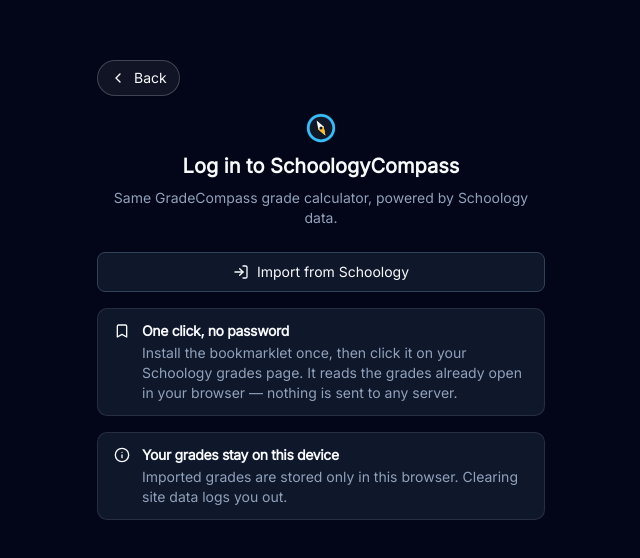
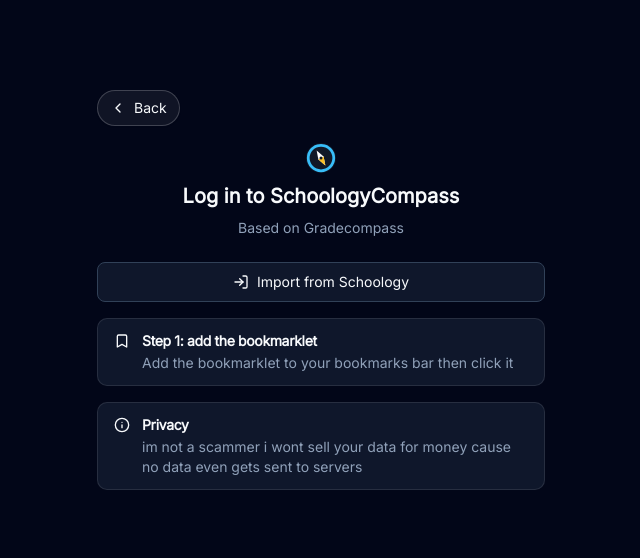
Before and after one commit to InkBoyM/schoology-campus, a SvelteKit app: page /login in a window 1280 px wide. Shown: the part 110-668 px from the top of the page, without its empty margins (319-959 px from the left). Built offline with nearby package versions, Linux system fonts and the light colour scheme.

Commit message:
Login page copy as specified

```diff
--- a/src/routes/login/+page.svelte
+++ b/src/routes/login/+page.svelte
@@ -31,9 +31,7 @@
 				<img src="/favicon.svg" class="h-8 w-8" alt={brand} />
 
 				<h1 class="text-xl font-bold">Log in to {brand}</h1>
-				<p class="text-muted-foreground text-center text-sm">
-					Same GradeCompass grade calculator, powered by Schoology data.
-				</p>
+				<p class="text-muted-foreground text-center text-sm">Based on Gradecompass</p>
 			</div>
 
 			<Button size="lg" variant="card" class="w-full" onclick={goImport}>
@@ -42,18 +40,18 @@
 
 			<Alert.Root>
 				<BookmarkIcon />
-				<Alert.Title class="line-clamp-none">One click, no password</Alert.Title>
+				<Alert.Title class="line-clamp-none">Step 1: add the bookmarklet</Alert.Title>
 				<Alert.Description>
-					Install the bookmarklet once, then click it on your Schoology grades page. It
-					reads the grades already open in your browser — nothing is sent to any server.
+					Add the bookmarklet to your bookmarks bar then click it
 				</Alert.Description>
 			</Alert.Root>
 
 			<Alert.Root>
 				<InfoIcon />
-				<Alert.Title class="line-clamp-none">Your grades stay on this device</Alert.Title>
+				<Alert.Title class="line-clamp-none">Privacy</Alert.Title>
 				<Alert.Description>
-					Imported grades are stored only in this browser. Clearing site data logs you out.
+					im not a scammer i wont sell your data for money cause no data even gets sent to
+					servers
 				</Alert.Description>
 			</Alert.Root>
 		</div>
```
